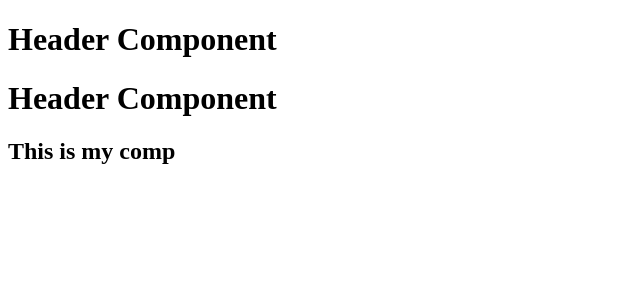
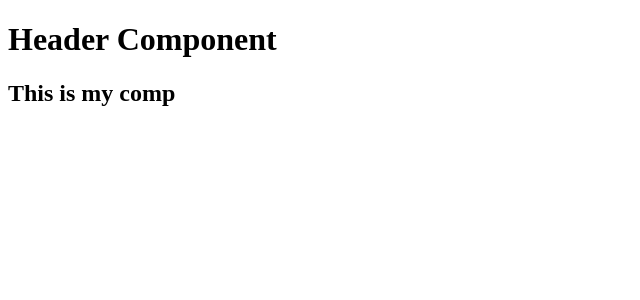
Before and after one commit to keerthanpai/javascript-sandbox, a React (Create React App) app in the folder test-react-app/: page / in a window 1280 px wide. Shown: the top 300 px of the page, without its empty margins (0-640 px from the left). Built offline with nearby package versions, Linux system fonts and the light colour scheme.

Commit message:
Writing MyComp in seperate file

```diff
--- a/test-react-app/src/index.js
+++ b/test-react-app/src/index.js
@@ -1,44 +1,5 @@
 import React from 'react';
 import ReactDOM from 'react-dom';
-
-//let IBM = React.createElement('h1','','Hello World!!!');
-
-//Following syntax is called JSX - is an XML/HTML like syntax used by React
-let IBM_oneElement = <h1>Hello Keerthan!!!</h1>
-
-//IBM is a variable having a element --- this can be reused
-let IBM = (
-    <div>
-        <h1>Hello World!!!</h1>
-        <h1>Hello Asia!!!</h1>
-        <h1>Hello India!!!</h1>
-    </div>
-);
-
-
-//Another way --- msg = model... returned view
-function Head() {
-    return (
-        <div>
-            <h1>
-                Header Component
-            </h1>
-        </div>
-    );
-}
-
-function MyComp() {
-    let msg = 'This is my comp';
-    return (
-        <div>
-            <Head />
-            <Head />
-            <h2>{msg}</h2>
-        </div>
-    )
-}
-
-
-//ReactDOM.render(IBM, document.getElementById('root'));
+import { MyComp } from './mycomp'
 
 ReactDOM.render(<MyComp />, document.getElementById('root'));
--- /dev/null
+++ b/test-react-app/src/mycomp.js
@@ -0,0 +1,20 @@
+import React from 'react';
+function Head() {
+    return (
+        <div>
+            <h1>
+                Header Component
+            </h1>
+        </div>
+    );
+}
+
+export function MyComp() {
+    let msg = 'This is my comp';
+    return (
+        <div>
+            <Head />
+            <h2>{msg}</h2>
+        </div>
+    )
+}
```
Also changed, not shown: test-react-app/src/indexHelloWorld.js (added, +44 -0 lines).
